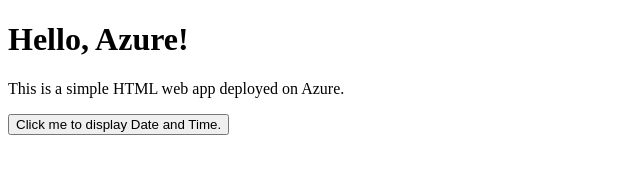
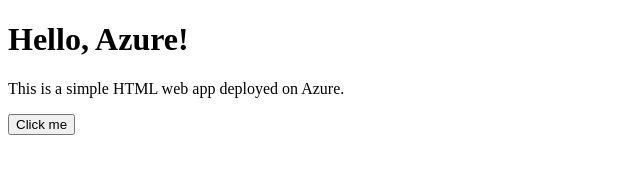
Before and after one commit to shewalegg/AzureWebAppRepo, a plain HTML site: page index.html in a window 1280 px wide. Shown: the whole page, without its empty margins (0-640 px from the left). Drawn offline with Linux system fonts and the light colour scheme.

Commit message:
Update index.html

```diff
--- a/index.html
+++ b/index.html
@@ -8,9 +8,7 @@
 <body>
     <h1>Hello, Azure!</h1>
     <p id="demo">This is a simple HTML web app deployed on Azure.</p>
-    <button type="button"
-onclick="document.getElementById('demo').innerHTML = Date()">
-Click me to display Date and Time.</button>
+    <button onclick="myFunction()">Click me</button>
     <script>
 function myFunction() {
   document.getElementById("demo").innerHTML = "Hello World";
```
